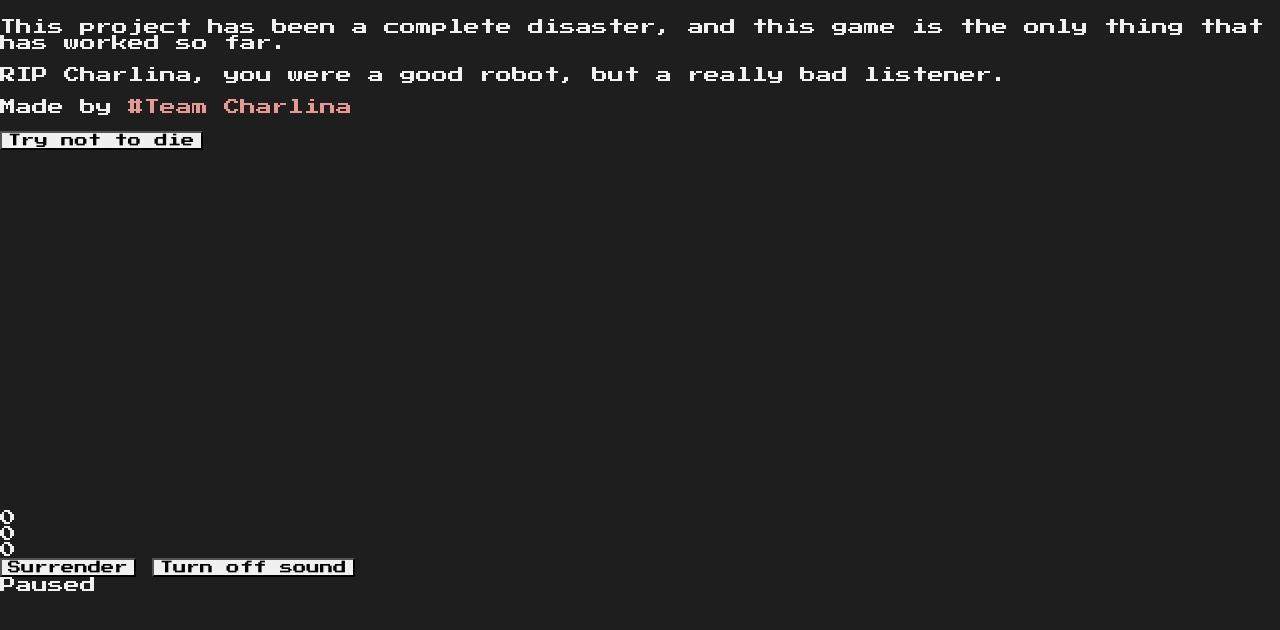
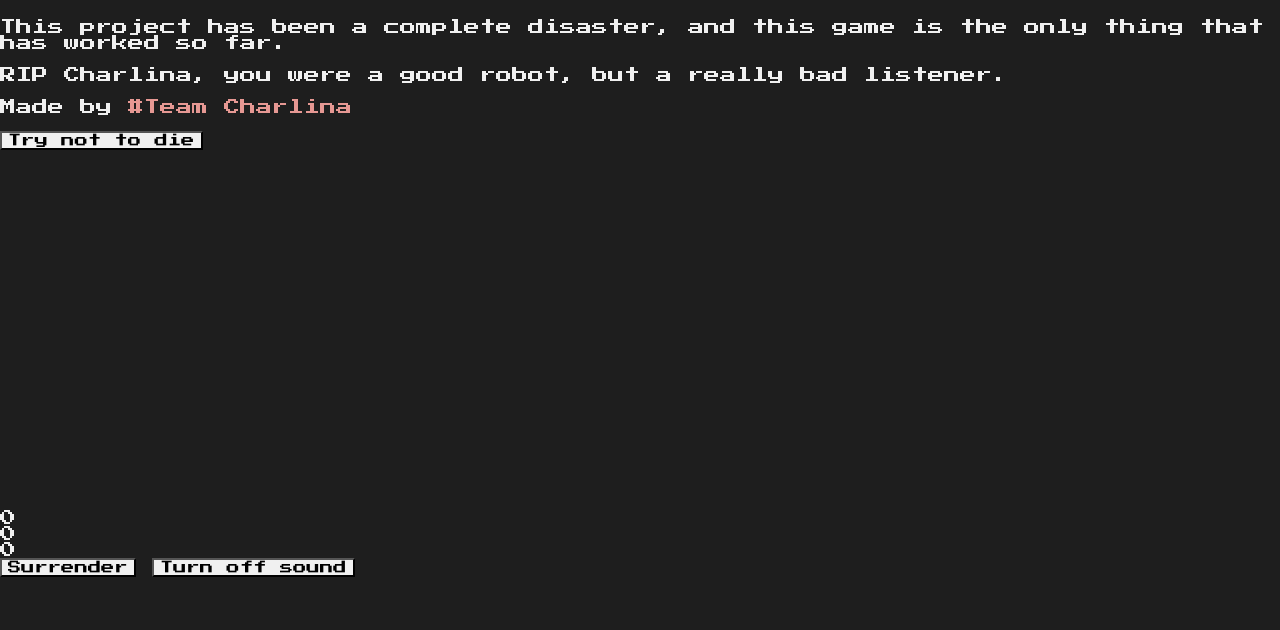
Before and after one commit to sergiocast-97/hackDayPong, a plain HTML site: page index.html in a window 1280 px wide. Shown: the part 106-736 px from the top of the page. Drawn offline with Linux system fonts and the light colour scheme; no server answers.

Commit message:
Update index.html

```diff
--- a/index.html
+++ b/index.html
@@ -37,7 +37,7 @@
   			<button id="pauseButton">Surrender</button>
   			<button id="soundButton">Turn off sound</button>
   		</div>
-  		<div id="pauseText">Paused</div>
+  		<!--div id="pauseText">Paused</div-->
   	</div>
 </div>
 
```
